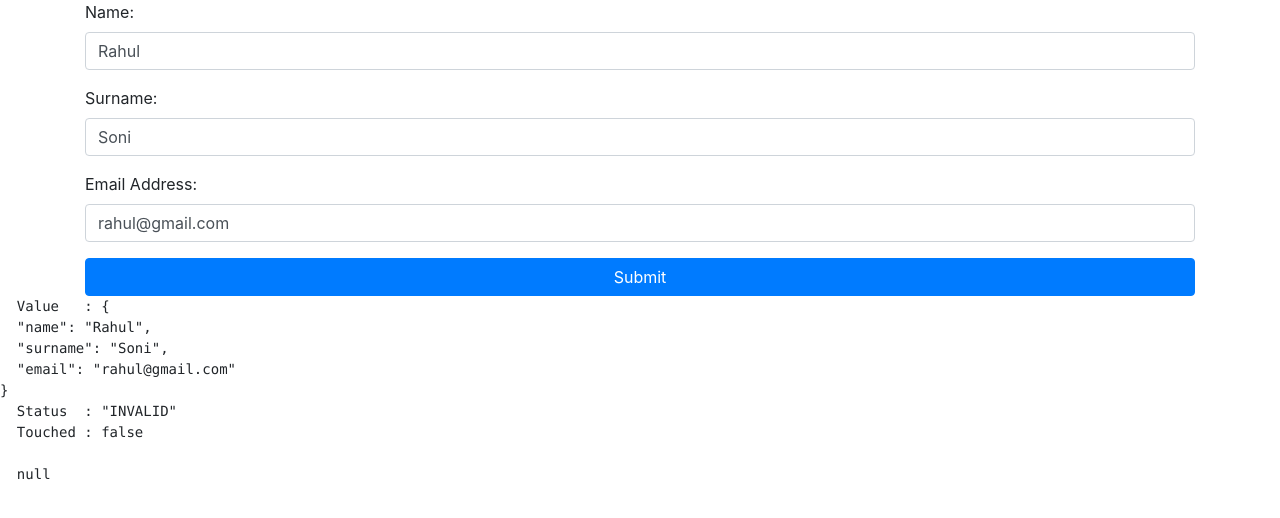
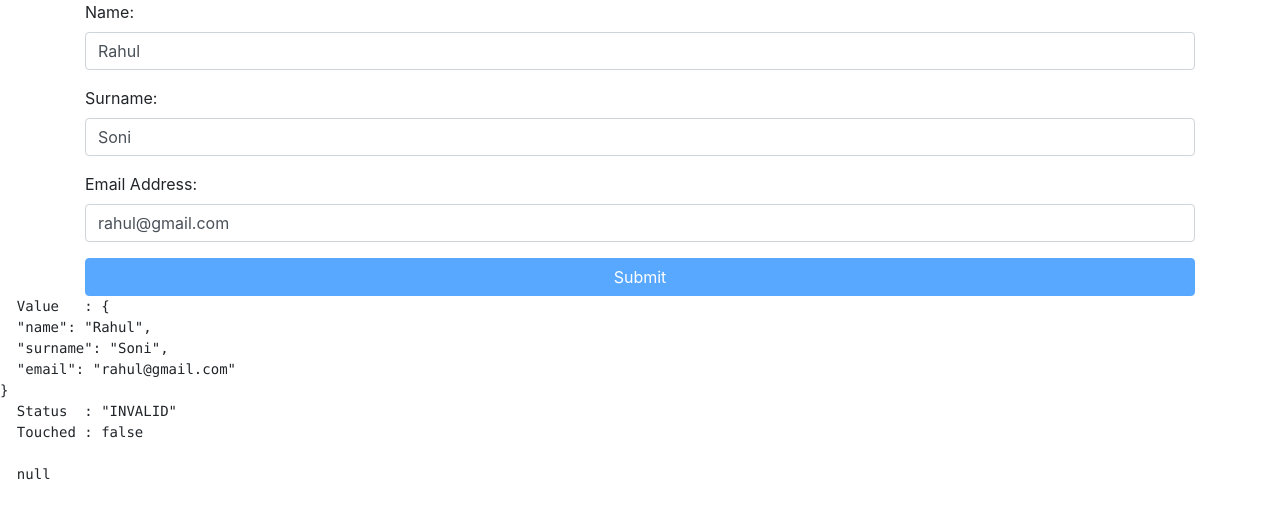
Before and after one commit to deepeshkumarsoni/React-Form-Validation-, an Angular app in the folder reactform/: page / in a window 1280 px wide. Shown: the top 518 px of the page. Built offline with nearby package versions, Linux system fonts and the light colour scheme; data requests are answered from the project's data file.

Commit message:
submit User

```diff
--- a/reactform/db.json
+++ b/reactform/db.json
@@ -29,6 +29,30 @@
       "name": "Rajat",
       "surname": "Soni",
       "email": "rajat@gmail.com"
+    },
+    {
+      "user": {
+        "name": "Ananya",
+        "surname": "Soni",
+        "email": "ananya@gmail.com"
+      },
+      "id": "1594563976679"
+    },
+    {
+      "user": {
+        "name": "Vaibhaw",
+        "surname": "Sharan",
+        "email": "vaibhaw@gmail.com"
+      },
+      "id": "1594564029609"
+    },
+    {
+      "user": {
+        "name": "Rahul",
+        "surname": "Soni",
+        "email": "rah@gmail.com"
+      },
+      "id": "1594564099218"
     }
   ]
 }
--- a/reactform/src/app/app.component.html
+++ b/reactform/src/app/app.component.html
@@ -1,4 +1,5 @@
-<div class="container" [formGroup] = "user">
+<form class="container" [formGroup] = "user" (submit)='submitUser()'>
+<div class="form-group">
   <div class="form-group">
     <label for="Name">Name:</label>
     <input type="name" class="form-control"
@@ -28,10 +29,9 @@
       {{ emailInvalidMessage }}
     </span>
   </div>
-
-  <button type="submit" class="btn btn-primary btn-block">Submit</button>
-
 </div>
+  <button [disabled]="isFormInvalid" type="submit" class="btn btn-primary btn-block">Submit</button>
+</form>
 
 <pre>
   Value   : {{user.value|json}}
--- a/reactform/src/app/app.component.ts
+++ b/reactform/src/app/app.component.ts
@@ -25,6 +25,22 @@ export class AppComponent implements OnInit {
       email : new FormControl("",Validators.email,existingEmailValidation(this.httpClient)),
     });
   }
+
+  get isFormInvalid(){
+    return !this.user.valid;
+  }
+
+  submitUser(){
+    const user = {
+      user :this.user.value,
+      id : Date.now().toPrecision()
+    };
+    this.httpClient.post("http://localhost:3000/users",user).
+    subscribe((user)=>{
+      this.user.reset();
+    });
+  }
+
 
   get isNameInvalid(){
     return this.user.touched && !(this.user.controls['name'].errors === null);
```
